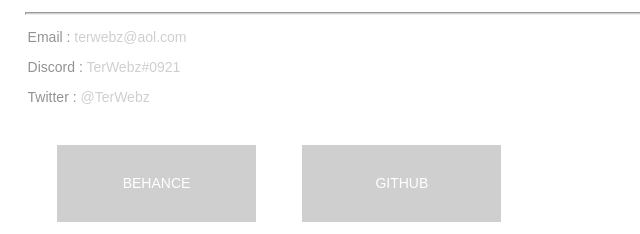
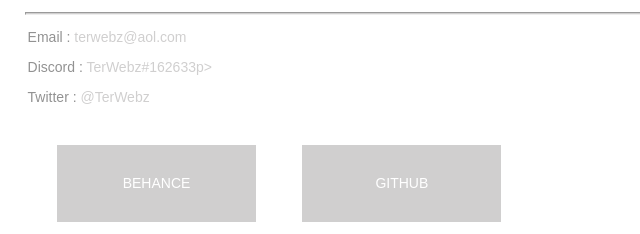
Before and after one commit to TerWebz/terwebz.github.io, a plain HTML site: page index.html in a window 1280 px wide. Shown: the part 503-737 px from the top of the page, 382-1022 px from the left. Drawn offline with Linux system fonts and the light colour scheme.

Commit message:
Update index.html

```diff
--- a/index.html
+++ b/index.html
@@ -46,7 +46,7 @@
     <hr class="sectionTitleRule2">
     <div class="section1Content">
       <p><span>Email :</span> terwebz@aol.com</p>
-      <p><span>Discord :</span> TerWebz#0921</p>
+      <p><span>Discord :</span> TerWebz#162633p>
 		<p><span>Twitter :</span> @TerWebz</p>
     </div>
   </section>
```
